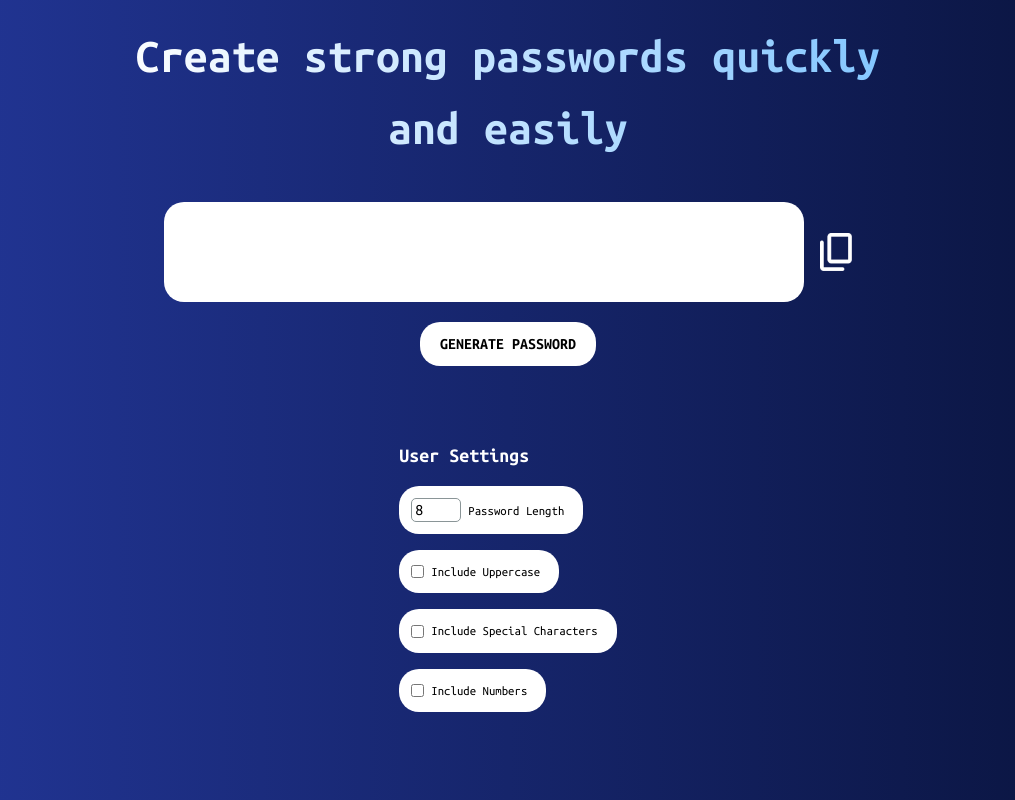
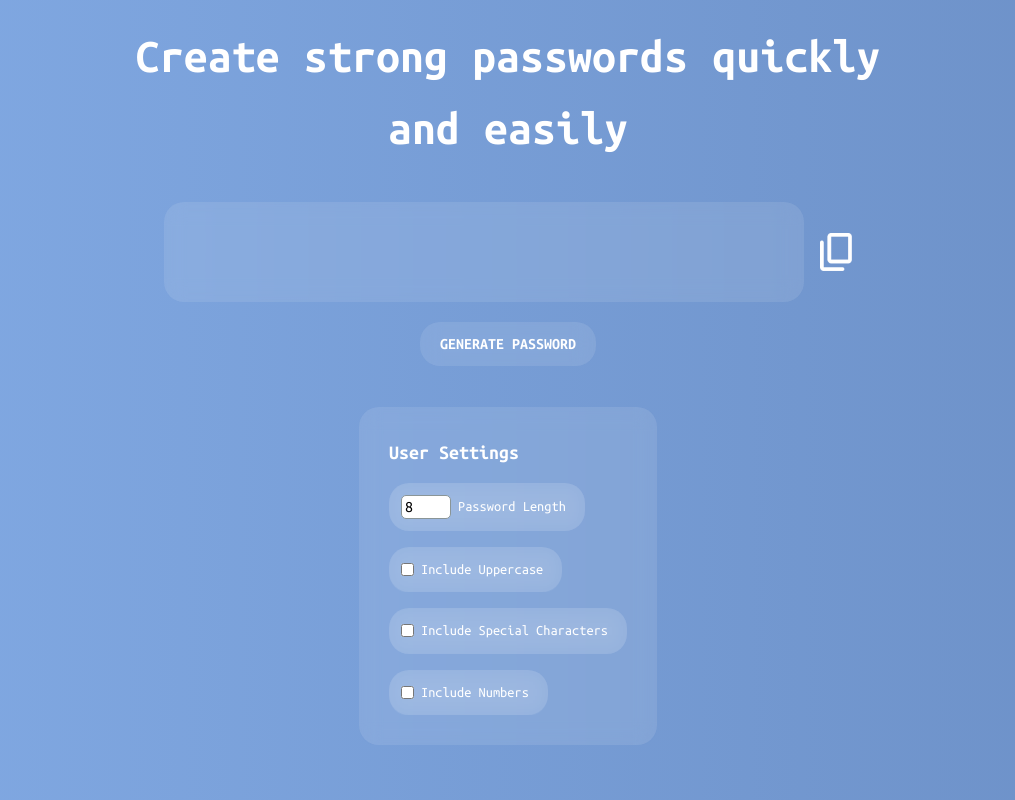
Before and after one commit to pokaneprishel/r4ndw0rd-vue, a Vue app: page / in a window 1280 px wide. Shown: the top 800 px of the page, without its empty margins (132-1147 px from the left). Built offline with nearby package versions, Linux system fonts and the light colour scheme.

Commit message:
fix - design revision

```diff
--- a/src/assets/styles/fonts/fonts.css
+++ b/src/assets/styles/fonts/fonts.css
@@ -1,38 +1,35 @@
 h1 {
   font-size: 3rem !important;
   font-weight: 700 !important;
-  background-image: linear-gradient(90deg, #ffffff, #80c5ff);
-  color: transparent;
-  background-clip: text;
-  -webkit-background-clip: text;
+  color: white !important;
 }
 
 h2 {
   font-size: 2rem;
   font-weight: 700;
-  color: white;
+  color: white !important;
 }
 
 h3 {
   font-size: 1.75rem !important;
   font-weight: 700 !important;
-  color: white;
+  color: white !important;
 }
 
 h4 {
   font-size: 1.5rem !important;
   font-weight: 400 !important;
-  color: white;
+  color: white !important;
 }
 
 h5 {
   font-size: 1.25rem !important;
   font-weight: 700 !important;
-  color: white;
+  color: white !important;
 }
 
 h6 {
   font-size: 1rem;
-  font-weight: 400;
-  color: white;
+  font-weight: 500 !important;
+  color: white !important;
 }/*# sourceMappingURL=fonts.css.map */
--- a/src/assets/styles/fonts/fonts.scss
+++ b/src/assets/styles/fonts/fonts.scss
@@ -1,33 +1,33 @@
 h1 {
     font-size: 3rem !important;
     font-weight: 700 !important;
-    background-image: linear-gradient(90deg, #ffffff, #80c5ff);
-    color: transparent;
-    background-clip: text;
-    -webkit-background-clip: text;
+    color: white !important;
   }
   h2 {
     font-size: 2rem;
     font-weight: 700;
-    color: white;
+    color: white !important;
   }
   h3 {
     font-size: 1.75rem !important;
     font-weight: 700 !important;
-    color: white;
+    color: white !important;
   }
   h4 {
     font-size: 1.5rem !important;
     font-weight: 400 !important;
-    color: white;
+    color: white !important;
   }
+
   h5 {
     font-size: 1.25rem !important;
     font-weight: 700 !important;
-    color: white;
+    color: white !important;
+
   }
+
   h6 {
     font-size: 1rem;
-    font-weight: 400;
-    color: white;
+    font-weight: 500 !important;
+    color: white !important;
   }
--- a/src/assets/styles/main/main.css
+++ b/src/assets/styles/main/main.css
@@ -1,6 +1,7 @@
 #app {
   min-height: 100vh;
-  background: linear-gradient(90deg, #23379a, #09133c);
+  background: linear-gradient(90deg, #81a9e3, #06153d);
+  background-size: 600% 600%;
   font-family: "Ubuntu Mono", monospace;
 }
 
@@ -21,7 +22,9 @@
   width: max-content;
   height: -moz-max-content;
   height: max-content;
-  background: white;
+  background: rgba(255, 255, 255, 0.1);
+  -webkit-backdrop-filter: blur(10px);
+          backdrop-filter: blur(10px);
   border: none;
   border-radius: 20px;
   cursor: pointer;
@@ -29,17 +32,19 @@
   font-weight: 600;
   padding: 10px 20px;
   text-transform: uppercase;
-  color: black;
+  color: white;
 }
 
 .password-input {
   width: 40rem;
   height: 100px;
-  background: white;
+  background: rgba(255, 255, 255, 0.1);
+  -webkit-backdrop-filter: blur(10px);
+          backdrop-filter: blur(10px);
+  color: white;
   border-radius: 20px;
   outline: none;
   border: none;
-  color: black;
   font-size: 2rem;
   font-weight: 600;
   padding: 30px;
@@ -54,6 +59,9 @@
   justify-items: start;
   padding: 30px;
   border-radius: 20px;
+  background: rgba(255, 255, 255, 0.1);
+  -webkit-backdrop-filter: blur(10px);
+          backdrop-filter: blur(10px);
 }
 
 .checkbox {
@@ -61,9 +69,10 @@
   grid-auto-flow: column;
   align-items: center;
   justify-items: center;
-  background-color: white;
+  background: rgba(255, 255, 255, 0.1);
+  -webkit-backdrop-filter: blur(10px);
+          backdrop-filter: blur(10px);
   border-radius: 20px;
-  border: none;
   width: -moz-max-content;
   width: max-content;
   height: -moz-max-content;
@@ -71,8 +80,7 @@
   padding: 12px;
 }
 .checkbox h6 {
-  color: black;
-  font-size: 0.8rem;
+  font-size: 0.9rem;
   margin-left: 7px;
   margin-right: 7px;
 }
@@ -117,7 +125,7 @@ footer {
   align-items: center;
   justify-items: start;
   row-gap: 10px;
-  background: #0A0A0A;
+  background: #0a0a0a;
   padding-top: 3vh;
   padding-bottom: 3vh;
   padding-left: 2vw;
--- a/src/assets/styles/main/main.scss
+++ b/src/assets/styles/main/main.scss
@@ -1,7 +1,9 @@
 // Глобальные стилизация
 #app {
   min-height: 100vh;
-  background: linear-gradient(90deg, #23379a,#09133c);
+  background: linear-gradient(90deg, #81a9e3,#06153d);
+  background-size: 600% 600%;
+
   font-family: "Ubuntu Mono", monospace;
 }
 
@@ -24,7 +26,8 @@
   width: max-content;
   height: max-content;
 
-  background: white;
+  background: rgba(255, 255, 255, 0.1);
+  backdrop-filter: blur(10px);
 
   border: none;
   border-radius: 20px;
@@ -34,20 +37,22 @@
   font-weight: 600;
   padding: 10px 20px;
   text-transform: uppercase;
-  color: black;
+
+  color: white;
 }
 
 // Стилизация иппута
 .password-input {
   width: 40rem;
   height: 100px;
-  background: white;
+  background: rgba(255, 255, 255, 0.1);
+  backdrop-filter: blur(10px);
+
+  color: white;
 
   border-radius: 20px;
   outline: none;
   border: none;
-
-  color: black;
 
   font-size: 2rem;
   font-weight: 600;
@@ -65,6 +70,9 @@
 
   padding: 30px;
   border-radius: 20px;
+
+  background: rgba(255, 255, 255, 0.1);
+  backdrop-filter: blur(10px);
 }
 
 // Стилизация чекбокс-элементов
@@ -74,17 +82,17 @@
   align-items: center;
   justify-items: center;
 
-  background-color: white;
+  background: rgba(255, 255, 255, 0.1);
+  backdrop-filter: blur(10px);
   border-radius: 20px;
-  border: none;
 
   width: max-content;
   height: max-content;
   padding: 12px;
 
+
   h6 {
-    color: black;
-    font-size: 0.8rem;
+    font-size: 0.9rem;
     margin-left: 7px;
     margin-right: 7px;
   }
@@ -138,7 +146,7 @@ footer {
   justify-items: start;
   row-gap: 10px;
 
-  background: #0A0A0A;
+  background: #0a0a0a;
 
   padding-top: 3vh;
   padding-bottom: 3vh;
```
Also changed, not shown: 2 other files (tests, documents, lock files or other folders).
